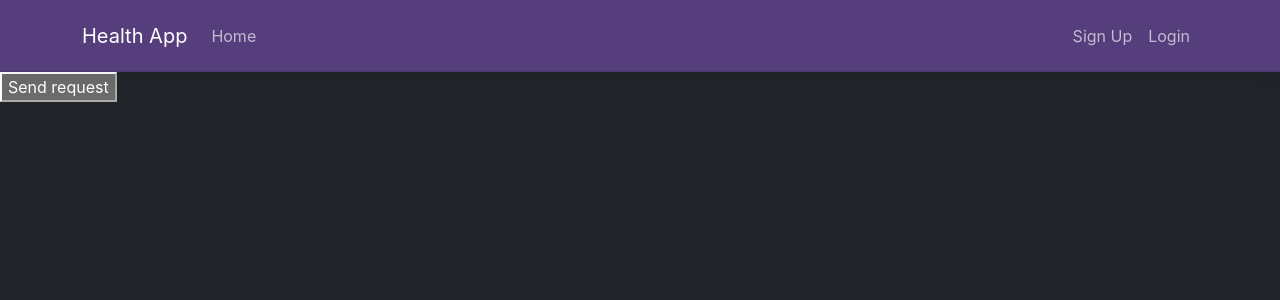
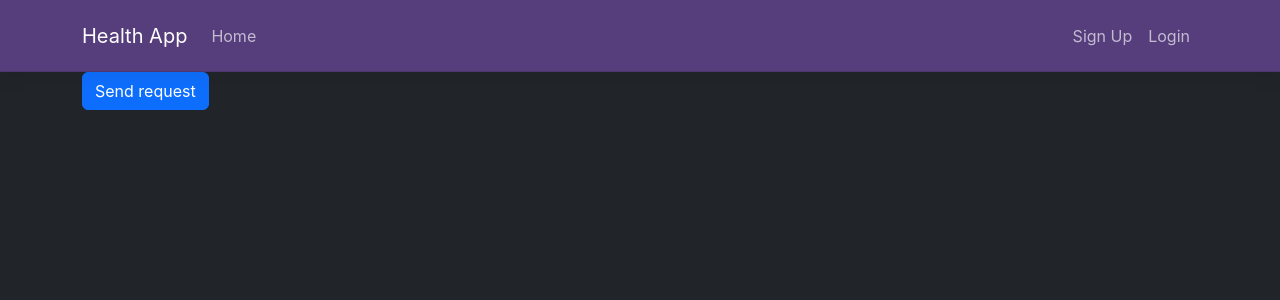
Before and after one commit to fzramos/personal-health-tracker, a React (Create React App) app in the folder client/: page /weight in a window 1280 px wide. Shown: the top 300 px of the page. Built offline with nearby package versions, Linux system fonts and the light colour scheme.

Commit message:
When sign-in complete, navigating user to new Weight page which will allow them to add weight data for their family and view their current weights. Updated login logout functions to navigate to appropriate pages

```diff
--- a/client/src/App.js
+++ b/client/src/App.js
@@ -1,28 +1,9 @@
 import './App.css';
-import axios from 'axios';
 import Layout from './components/shared/Layout';
 import { Route, Routes } from 'react-router-dom';
 import Home from './pages/Home';
+import Weight from './pages/Weight';
 import { AuthContextProvider } from './components/shared/AuthContext';
-
-function MainContent() {
-  const hitBackend = () => {
-    const config = {
-      headers: {
-        'Content-Type': 'application/json',
-      },
-      withCredentials: true,
-    };
-    axios.get('/api/weight', config).then((response) => {
-      console.log(response.data);
-    });
-  };
-  return (
-    <div>
-      <button onClick={hitBackend}>Send request</button>
-    </div>
-  );
-}
 
 function App() {
   return (
@@ -31,11 +12,9 @@ function App() {
         <Layout>
           <Routes>
             <Route path="/" element={<Home />}></Route>
+            <Route path="/weight" element={<Weight />}></Route>
           </Routes>
         </Layout>
-        <MainContent>
-          {/* quick test that, when log in successful, protected API calls are succesful */}
-        </MainContent>
       </AuthContextProvider>
     </>
   );
--- a/client/src/components/shared/AuthContext.js
+++ b/client/src/components/shared/AuthContext.js
@@ -17,7 +17,7 @@ export const AuthContextProvider = ({ children }) => {
     const res = await axios.post('/api/signin', payload);
     localStorage.setItem('userProfile', JSON.stringify(res.data.user));
     setUser(res.data.user);
-    navigate('/');
+    navigate('/weight');
   };
   const config = {
     headers: {
--- a/client/src/components/shared/Layout.js
+++ b/client/src/components/shared/Layout.js
@@ -31,7 +31,9 @@ const Layout = ({ children }) => {
             <Navbar variant="brand">Health App</Navbar>
           </Navbar>
           <Nav>
-            <Nav.Link href="#">Home</Nav.Link>
+            <Nav.Link as={Link} to="/">
+              Home
+            </Nav.Link>
             {user && (
               <Nav.Link as={Link} to="/weight">
                 Weight
--- a/client/src/pages/Home.js
+++ b/client/src/pages/Home.js
@@ -11,10 +11,7 @@ const Home = () => {
         >
           <Card>
             <Card.Body>
-              <Card.Text>
-                Welcome to demo on ReactJS (v18) Jwt Authentication with HTTP
-                Only cookie
-              </Card.Text>
+              <Card.Text>Welcome! Please sign-up or log-in to start!</Card.Text>
             </Card.Body>
           </Card>
         </div>
--- /dev/null
+++ b/client/src/pages/Weight.js
@@ -0,0 +1,23 @@
+import Button from 'react-bootstrap/Button';
+import axios from 'axios';
+
+export default function Weight(props) {
+  const hitBackend = () => {
+    const config = {
+      headers: {
+        'Content-Type': 'application/json',
+      },
+      withCredentials: true,
+    };
+    axios.get('/api/weight', config).then((response) => {
+      console.log(response.data);
+    });
+  };
+  return (
+    <div>
+      <Button variant="primary" onClick={hitBackend}>
+        Send request
+      </Button>
+    </div>
+  );
+}
```
